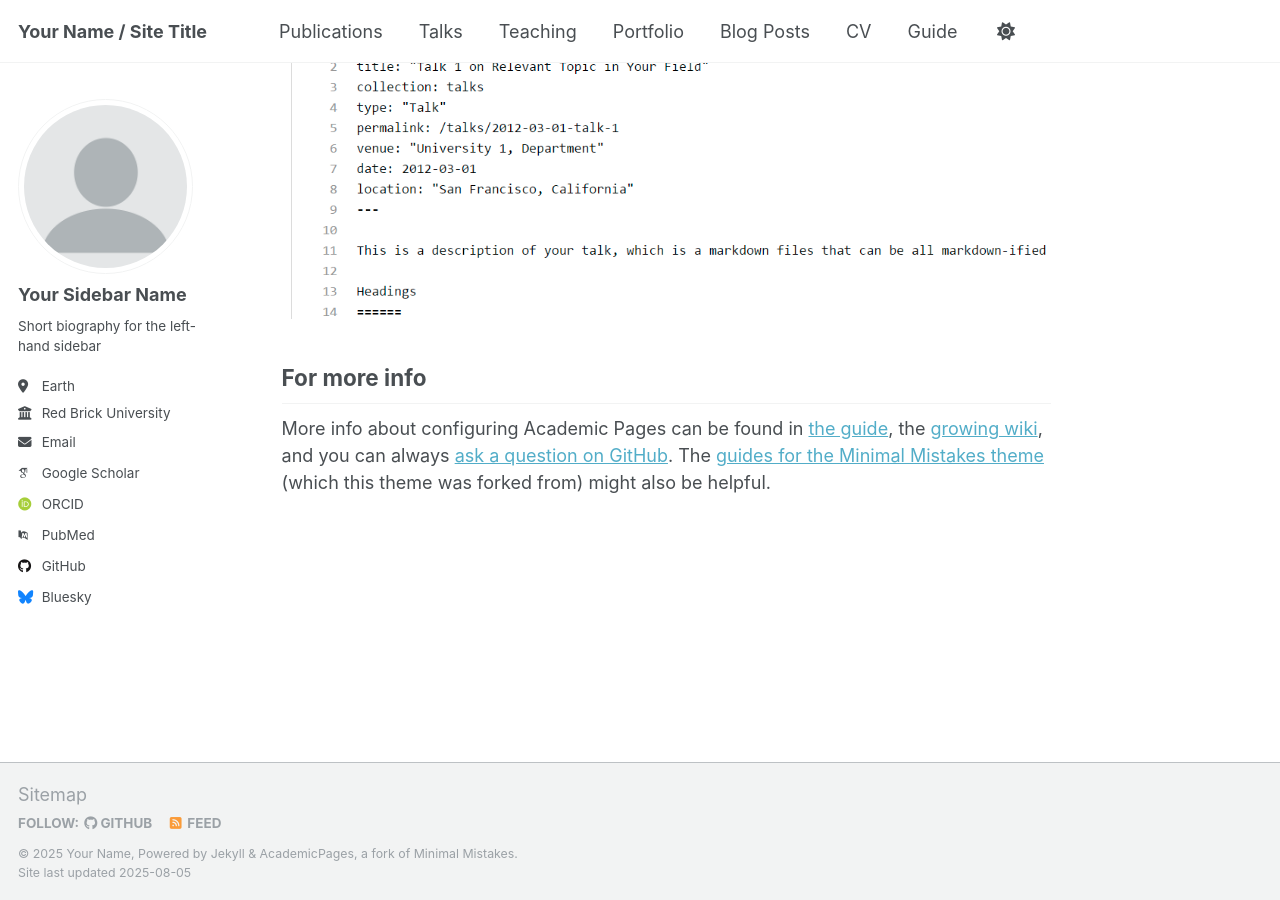
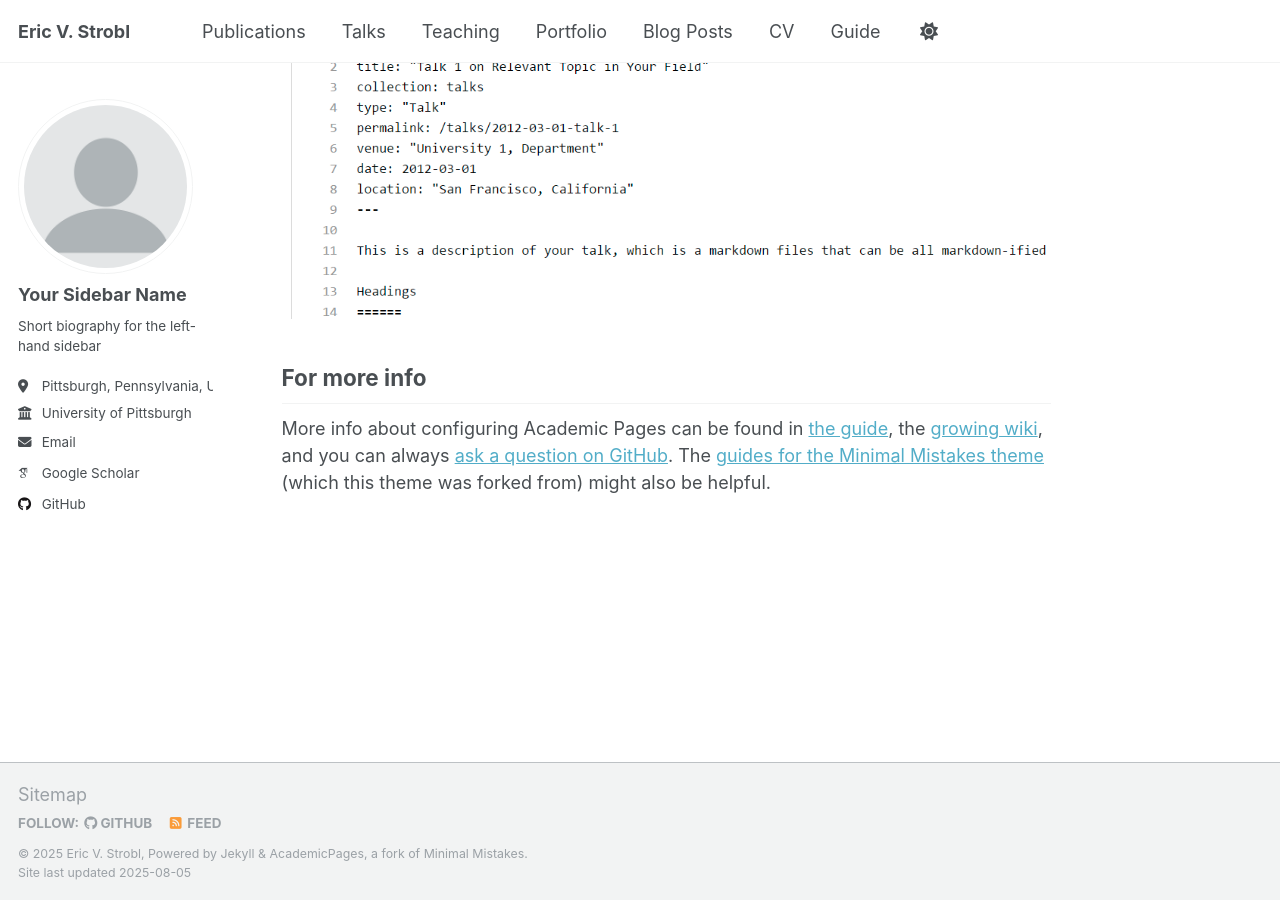
Before and after one commit to ericstrobl/ericstrobl.github.io, a Jekyll site: the page built from _pages/about.md, in a window 1280 px wide and 900 px high, scrolled down 2880 px. Built offline with Jekyll 4.4.1, drawn with Linux system fonts in a browser that asks for light colours; some web fonts are replaced; a script that is not in the unit is left out.

Commit message:
Update _config.yml

```diff
--- a/_config.yml
+++ b/_config.yml
@@ -9,11 +9,11 @@
 # Basic Site Settings
 locale                   : "en-US"
 site_theme               : "default"
-title                    : "Your Name / Site Title"
+title                    : "Eric V. Strobl"
 title_separator          : "-"
-name                     : &name "Your Name"
-description              : &description "personal description"
-url                      : https://academicpages.github.io # the base hostname & protocol for your site e.g. "https://[your GitHub username].github.io" or if you already have some other page hosted on Github then use "https://[your GitHub username].github.io/[Your Repo Name]"
+name                     : &name "Eric V. Strobl"
+description              : &description "I am an Assistant Professor of Biomedical Informatics at the University of Pittsburgh and a practicing child and adolescent psychiatrist. My research centers on developing novel computational methods that leverage both clinical expertise and methodological rigor. I tend to pursue highly unconventional directions, exploring questions and techniques that are rarely addressed in the field, with the goal of generating foundational discoveries with real clinical impact."
+url                      : https://ericstrobl.github.io # the base hostname & protocol for your site e.g. "https://[your GitHub username].github.io" or if you already have some other page hosted on Github then use "https://[your GitHub username].github.io/[Your Repo Name]"
 baseurl                  : "" # the subpath of your site, e.g. "/blog"
 repository               : "academicpages/academicpages.github.io"
 
@@ -26,20 +26,20 @@ author:
   name             : "Your Sidebar Name"
   pronouns         : # example: "she/her"
   bio              : "Short biography for the left-hand sidebar"
-  location         : "Earth"
-  employer         : "Red Brick University"
+  location         : "Pittsburgh, Pennsylvania, United States"
+  employer         : "University of Pittsburgh"
   uri              : # URL
-  email            : "none@example.org"
+  email            : "eric dot strobl at pitt dot edu"
 
   # Academic websites
   academia         : # URL
   arxiv            : # URL - Update with the correct link to your profile
-  googlescholar    : "https://scholar.google.com/citations?user=PS_CX0AAAAAJ"
+  googlescholar    : "https://scholar.google.com/citations?user=aimJiz4AAAAJ"
   inspire-hep      : # URL
   impactstory      : # URL
-  orcid            : "http://orcid.org/yourorcidurl"
+  orcid            : # URL
   semantic         : # URL
-  pubmed           : "https://www.ncbi.nlm.nih.gov/pubmed/?term=john+snow"
+  pubmed           : # URL
   researchgate     : # URL
   scopus           : # URL
 
@@ -53,7 +53,7 @@ author:
 
   # Social media
   artstation       : # Username
-  bluesky          : "bsky.app" # Replace this with you Bluesky username
+  bluesky          : # Username # Replace this with you Bluesky username
   facebook         : # Username
   flickr           : # Username
   foursquare       : # Username
```
